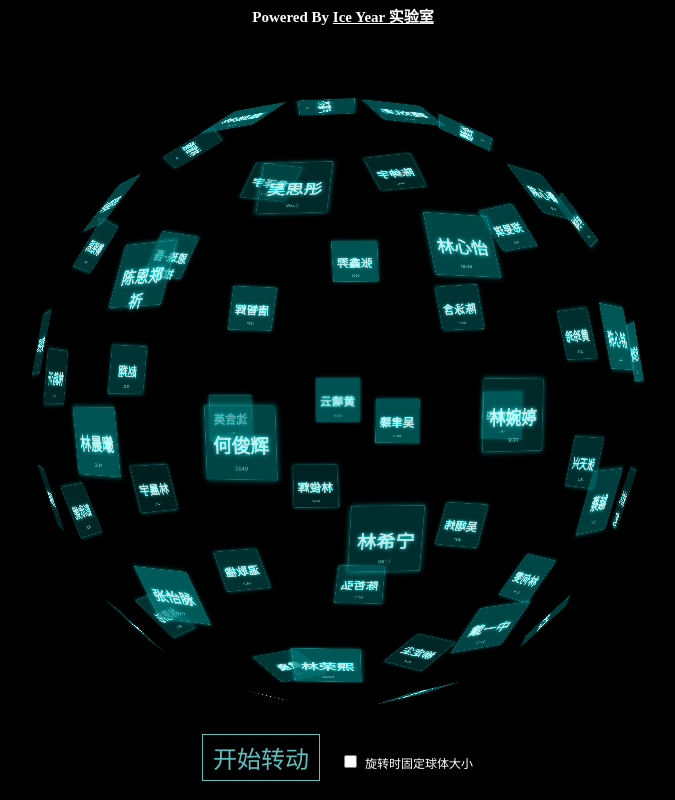
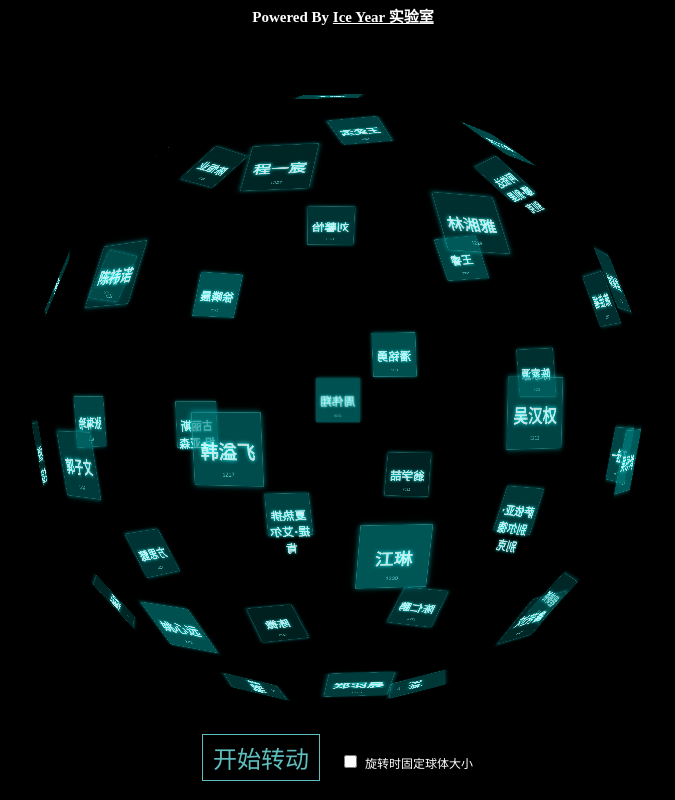
Before and after one commit to nanimonaic/random, a plain HTML site: page index.html in a window 1280 px wide. Shown: the whole page, without its empty margins (302-977 px from the left). Drawn offline with Linux system fonts and the light colour scheme.

Commit message:
Update index.html

```diff
--- a/index.html
+++ b/index.html
@@ -128,60 +128,47 @@ button:active {
 <script>
 document.getElementById("start").focus();
 var table = [
-["徐清鹏",	"", "0601", 1, 1],
-["陈心铭",		"", "0602", 18, 1],
-["甘泽华",	"", "0603", 1, 2],
-["林鑫涛", 	"", "0604", 2, 2],
-["郑逸扬", 	"", "0605", 13, 2],
-["许晨宇", 	"", "0606", 14, 2],
-["沈含英", 	"", "0607", 15, 2],
-["林浩嶒",	"", "0608", 16, 2],
-["陈泳含", 	"", "0609", 17, 2],
-["温耿楹", 	"", "0610", 18, 2],
-["戴一中",	"", "0611", 1, 3],
-["吴聿臻",	"", "0612", 2, 3],
-["吴思彤", "", "0613", 13, 3],
-["林韵沂", "", "0614", 14, 3],
-["林剑涛", "", "0615", 15, 3],
-["黄玲玲", "", "0616", 16, 3],
-["林希宁", "", "0617", 17, 3],
-["黄啸云", "", "0618", 18, 3],
-["林晨曦", "", "0619", 1, 4],
-["林何雯", "", "0620", 2, 4],
-["林振嘉", "", "0621", 3, 4],
-["赵翔", "", "0622", 4, 4],
-["吴欣鹏", "", "0623", 5, 4],
-["柳定尘", "", "0624", 6, 4],
-["彭欣妮", "", "0625", 7, 4],
-["卢嘉杰", "", "0626", 8, 4],
-["张怡脉", "", "0627", 9, 4],
-["吴翊炜", "", "0628", 10, 4],
-["曾泽宇", "", "0629", 11, 4],
-["林婉婷", "", "0630", 12, 4],
-["郑旻琪", "", "0631", 13, 4],
-["蔡越", "", "0632", 14, 4],
-["柯晨毅", "", "0633", 15, 4],
-["黄晨", "", "0634", 16, 4],
-["林振阵", "", "0635", 17, 4],
-["蔡铭凯", "", "0636", 18, 4],
-["唐智辉", "", "0637", 1, 5],
-["林晨宇", "", "0638", 2, 5],
-["黄立珅", "", "0639", 2, 5],
-["张鑫羿",   "", "0640", 3, 5],
-["林思彤", "", "0641", 4, 5],
-["陈绅宇", "", "0642", 5, 5],
-["陈哲弘", "", "0643", 6, 5],
-["陈恩郑祈", "", "0644", 7, 5],
-["林智毅",   "", "0645", 8, 5],
-["林心怡", "", "0646", 9, 5],
-["刘海琳", "", "0647", 10, 5],
-["张天兴", "", "0648", 11, 5],
-["何俊辉", "", "0649", 12, 5],
-["林荣熙",   "", "0650", 13, 5],
-["陈心睿", "", "0651", 14, 5],
-["林俊辉", "", "0652", 15, 5],
-["恩珠·吾拉提", "", "0653", 15, 5],
-["米尔扎提江", "", "0654", 15, 5]
+["彭婷婷",	"", "1201", 1, 1],
+["姚心远",		"", "1202", 18, 1],
+["刘馨怡",	"", "1203", 1, 2],
+["蔡盛龙", 	"", "1204", 2, 2],
+["易江南", 	"", "1205", 13, 2],
+["李溯", 	"", "1206", 14, 2],
+["翁学喆", 	"", "1207", 15, 2],
+["陈国桑",	"", "1208", 16, 2],
+["徐瞵晨", 	"", "1209", 17, 2],
+["陈家源", 	"", "1210", 18, 2],
+["陈祎诺",	"", "1211", 1, 3],
+["潘铭勇",	"", "1212", 2, 3],
+["吴汉权", "", "1213", 13, 3],
+["王佳一", "", "1214", 14, 3],
+["林泽旭", "", "1215", 15, 3],
+["张琳玲", "", "1216", 16, 3],
+["韩溢飞", "", "1217", 17, 3],
+["周伟翔", "", "1218", 18, 3],
+["林湘雅", "", "1219", 1, 4],
+["徐喆", "", "1220", 2, 4],
+["刘芳鑫", "", "1221", 3, 4],
+["陈仁鹏", "", "1222", 4, 4],
+["郑羽晨", "", "1223", 5, 4],
+["陈恒业", "", "1224", 6, 4],
+["陈佳福", "", "1225", 7, 4],
+["林凡", "", "1226", 8, 4],
+["程一宸", "", "1227", 9, 4],
+["王睿", "", "1228", 10, 4],
+["陈微", "", "1229", 11, 4],
+["江琳", "", "1230", 12, 4],
+["方思懿", "", "1231", 13, 4],
+["郭子文", "", "1232", 14, 4],
+["黄华圣", "", "1233", 15, 4],
+["王奕滨", "", "1234", 16, 4],
+["吴孙鸿", "", "1235", 17, 4],
+["程铸铭", "", "1236", 18, 4],
+["夏热排提·艾尔肯", "", "1237", 1, 5],
+["萨依亚·别尔德别克", "", "1238", 2, 5],
+["古丽斯坦·亚森", "", "1239", 2, 5],
+["古丽斯坦·亚森",   "", "1240", 3, 5],
+["阿依达娜·别里别克", "", "1241", 4, 5],
 ];
 
 function randomsort() {
```
